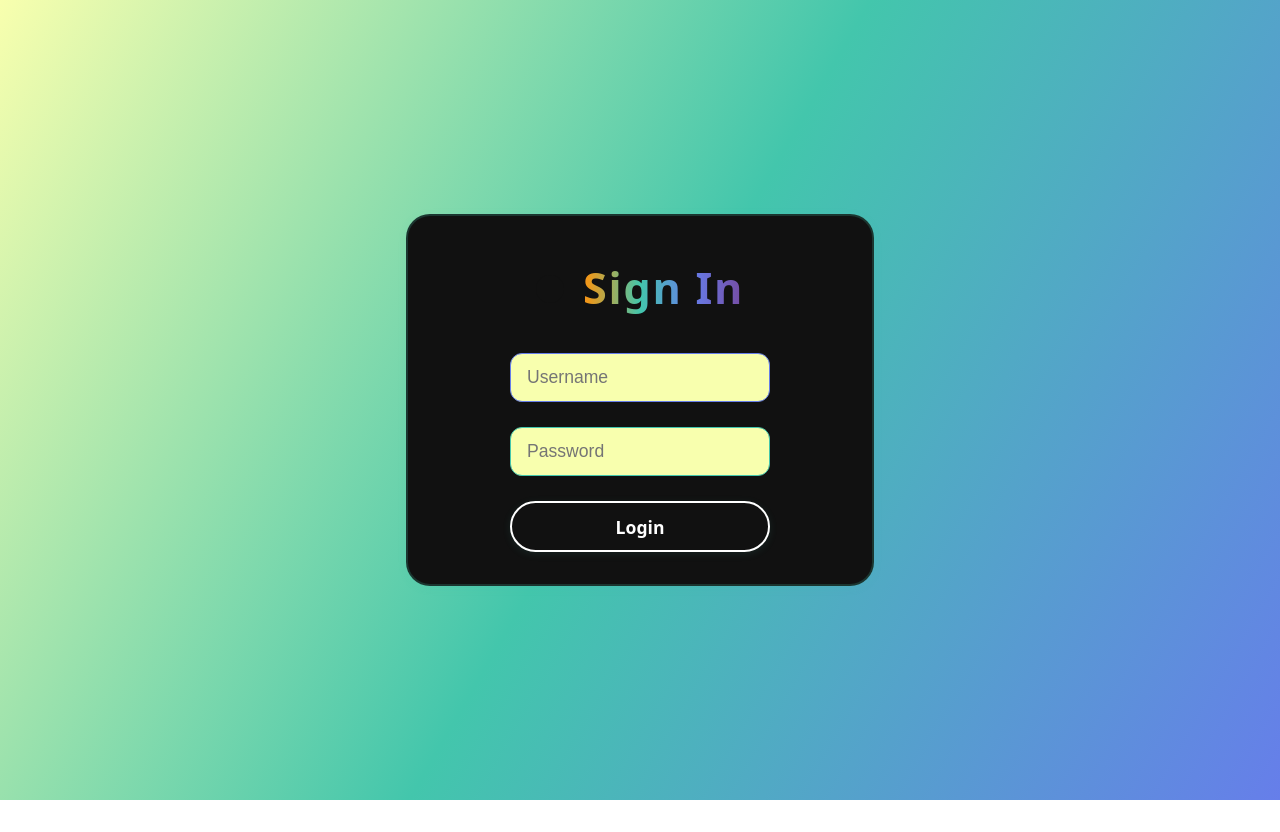
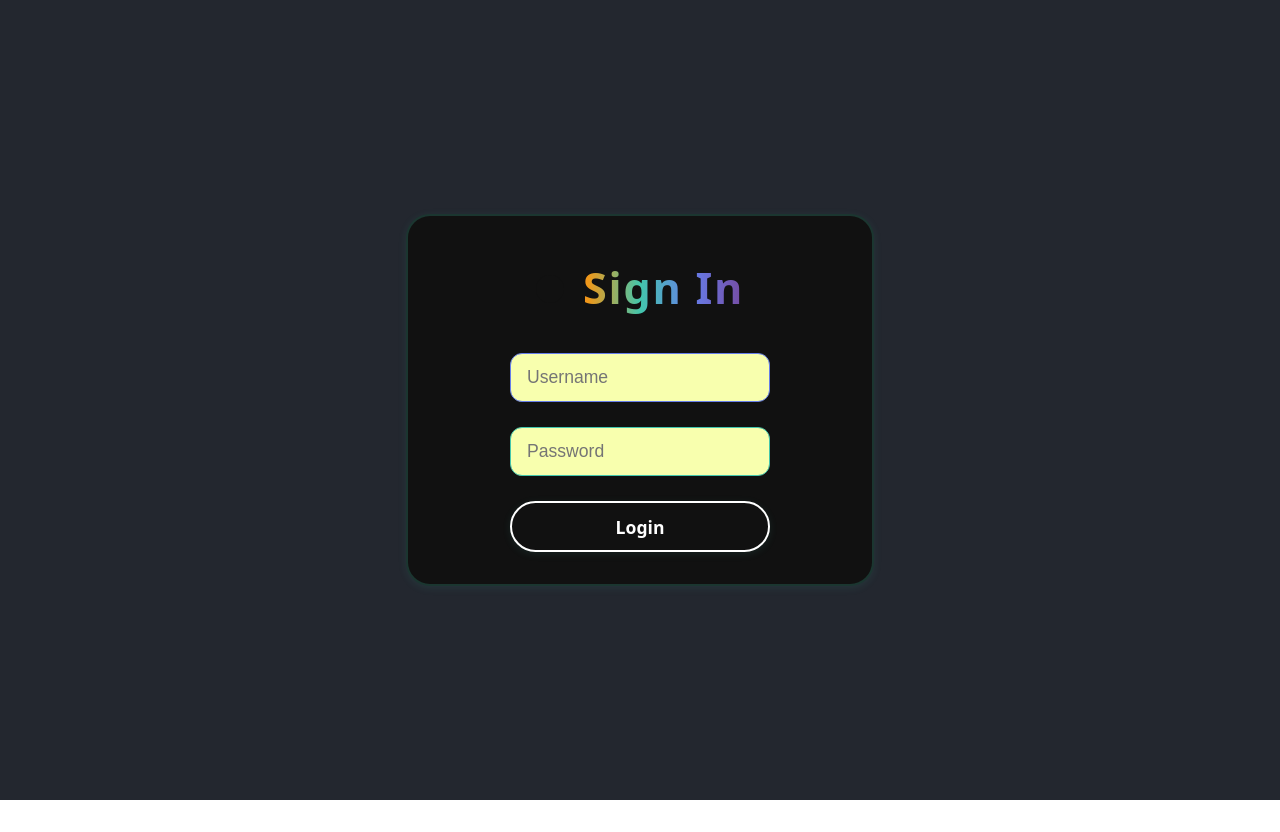
Before and after one commit to samuelbaiju/AI-text-translator, a React app in the folder frontend/: page / in a window 1280 px wide. Built offline with nearby package versions, Linux system fonts and the light colour scheme; the HTML template or start-up script is replaced by a standard one.

Commit message:
ui changes

```diff
--- a/frontend/src/App.css
+++ b/frontend/src/App.css
@@ -52,7 +52,7 @@
 .inputbox-bg {
   min-height: 100vh;
   width: 100vw;
-  background: linear-gradient(120deg, #f8ffae 0%, #43c6ac 50%, #667eea 100%);
+  background: #23272f;
   display: flex;
   align-items: center;
   justify-content: center;
```
